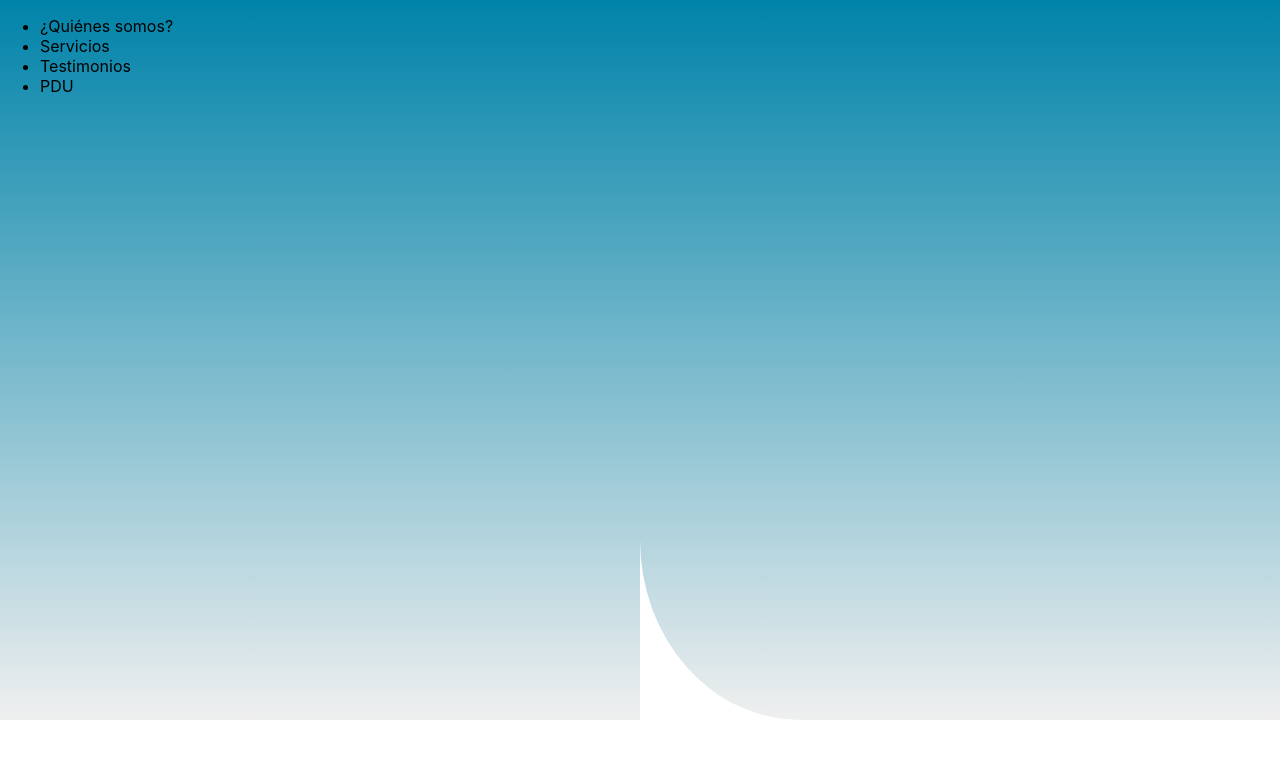
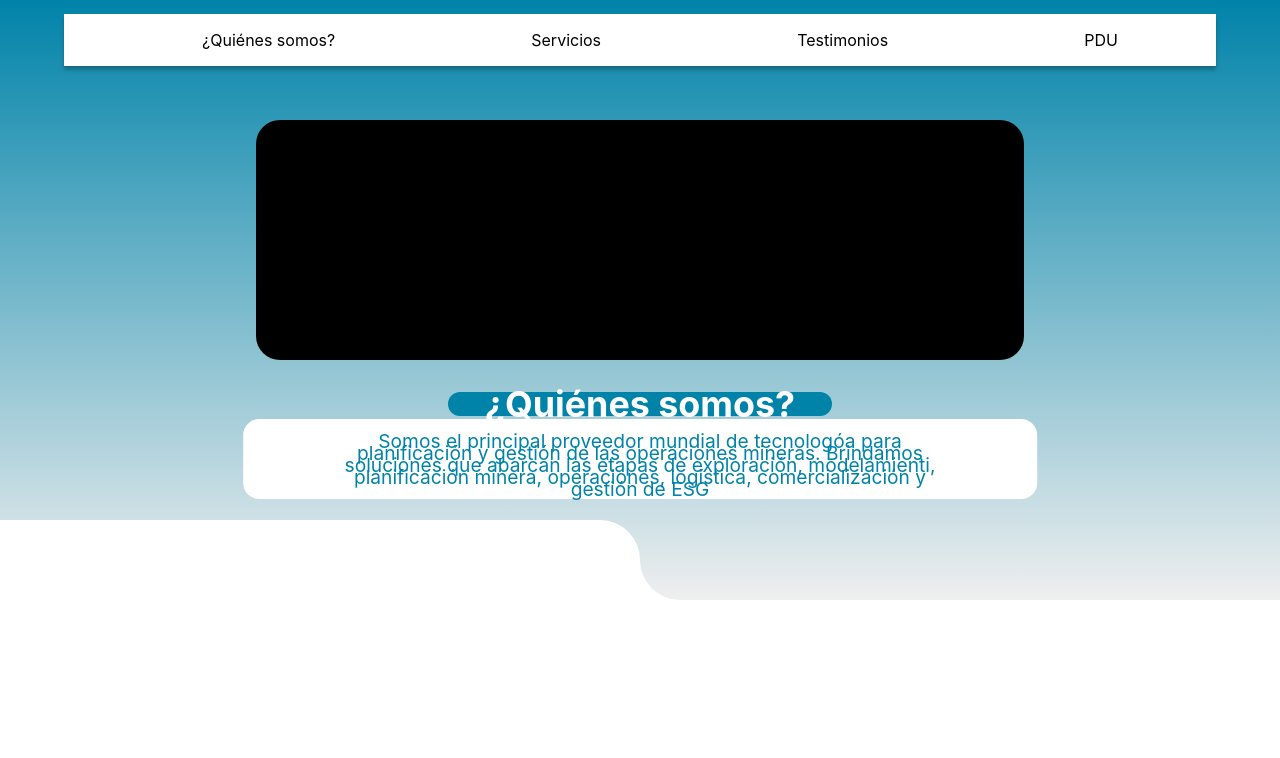
Before and after one commit to PeicoPaco/datamine-totem, a React (Create React App) app: page / in a window 1280 px wide. Shown: the top 758 px of the page. Built offline with nearby package versions, Linux system fonts and the light colour scheme.

Commit message:
first half of home

```diff
--- a/src/Views/Home/Home.css
+++ b/src/Views/Home/Home.css
@@ -1,41 +1,117 @@
 #left-top-background-home {
     position: absolute;
     width: 50vw;
-    height: 90vh;
+    height: 75vh;
     background: linear-gradient(180deg, #0083A9 0%, #EFEFEF 100%);
     top: 0;
     left: 0;
-    z-index: -1;
+    z-index: -2;
 }
 
 #right-top-background-home {
     background: linear-gradient(180deg, #0083A9 0%, #EFEFEF 100%);
     width: 50vw;
-    height: 90vh;
+    height: 75vh;
     top: 0;
     left: 50%;
-    z-index: 0;
+    z-index: -1;
     position: absolute;
-    border-radius: 0px 0px 0px 25%;
+    border-radius: 0px 0px 0px 5vh;
 }
 
 #left-bottom-background-home {
     background-color: white;
     width: 50vw;
     height: 60vh;
-    z-index: 0;
+    z-index: -1;
     position: absolute;
-    top: 90vh;
+    top: 65vh;
     left: 0;
-    border-radius: 0px 25% 0px 0px;
+    border-radius: 0px 5vh 0px 0px;
 }
 
 #right-bottom-background-home {
     background-color: white;
     width: 50vw;
     height: 60vh;
-    z-index: -2;
+    z-index: -3;
     position: absolute;
-    top: 90vh;
+    top: 65vh;
     left: 50%;
 }
+
+.navbar-box-content-home {
+    display: flex;
+    flex-direction: row;
+    justify-content: space-around;
+    list-style-type: none;
+}
+
+.navbar-home {
+    position: absolute;
+    width: 90vw;
+    top: 5vh;
+    left: 50%;
+    margin-right: -50%;
+    transform: translate(-50%, -50%);
+    z-index: 1;
+    background-color: white;
+    box-shadow: 0px 4px 4px rgba(0, 0, 0, 0.25);
+}
+
+.center-image-home {
+    position: absolute;
+    width: 60vw;
+    height: 30vh;
+    background-color: black;
+    top: 15vh;
+    border-radius: 3vh;
+    left: 50%;
+    margin-right: -50%;
+    transform: translate(-50%, 0%);
+}
+
+.title-box-home {
+    position: relative;
+    width: 30vw;
+    height: 3vh;
+    line-height: 3vh;
+    background-color: #0083A9;
+    top: 46vh;
+    border-radius: 2vh;
+    left: 50%;
+    margin-right: -50%;
+    transform: translate(-50%, 0%);
+    z-index: 2;
+}
+
+.title-home {
+    text-align: center;
+    color: white;
+    position: relative;
+    font-size: 2.8vw;
+}
+
+.description-box-home {
+    position: relative;
+    width: 62vw;
+    height: 10vh;
+    line-height: 3vh;
+    background-color: white;
+    top: 44vh;
+    border-radius: 2vh;
+    left: 50%;
+    margin-right: -50%;
+    z-index: 1;
+    transform: translate(-50%, 0%);
+}
+
+.description-box-home p {
+    text-align: center;
+    color: #0083A9;
+    position: relative;
+    font-size: 1.5vw;
+    padding: 0 7vw 0 7vw;
+    line-height: 1.5vh;
+    top: 2vh;
+}
--- a/src/Views/Home/Home.js
+++ b/src/Views/Home/Home.js
@@ -8,13 +8,24 @@ function Home() {
         <div id='right-top-background-home'></div>
         <div id='left-bottom-background-home'></div>
         <div id='right-bottom-background-home'></div>
-    <div className='navbar-home'></div>
+        <div className='navbar-home'>
             <ul className='navbar-box-content-home'>
                 <li className='navbar-link-home'>¿Quiénes somos?</li>
                 <li className='navbar-link-home'>Servicios</li>
                 <li className='navbar-link-home'>Testimonios</li>
                 <li className='navbar-link-home'>PDU</li>
             </ul>
+        </div>
+        <div className='center-image-home'></div>
+        <div className='title-box-home'>
+            <h1 className='title-home'>¿Quiénes somos?</h1>
+        </div>
+        <div className='description-box-home'>
+            <p>Somos el principal proveedor mundial de tecnologóa para planificación y
+                gestión de las operaciones mineras. Brindamos soluciones que abarcan
+                las etapas de exploración, modelamienti, planificación minera, operaciones,
+                logística, comercialización y gestión de ESG</p>
+        </div>
     </>
   )
 }
```
Lines whose indentation alone changed are shown as unchanged.
